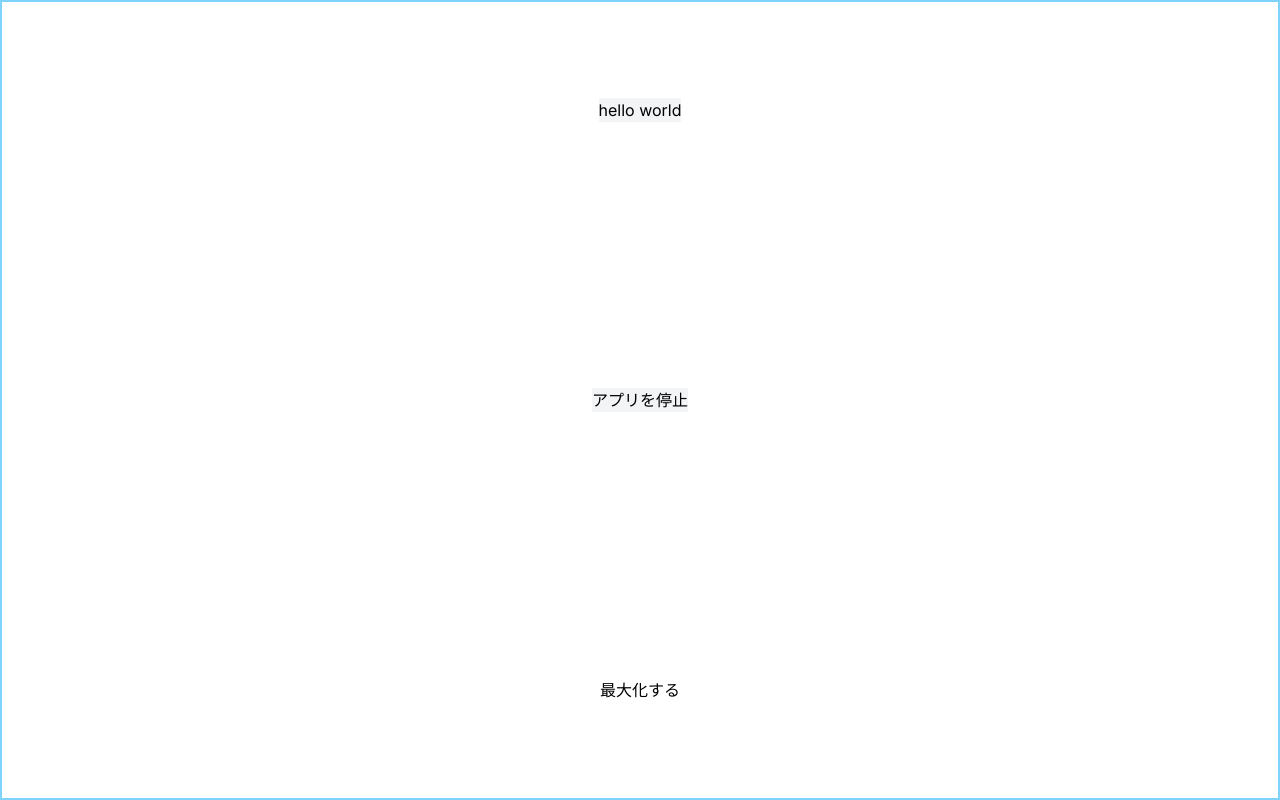
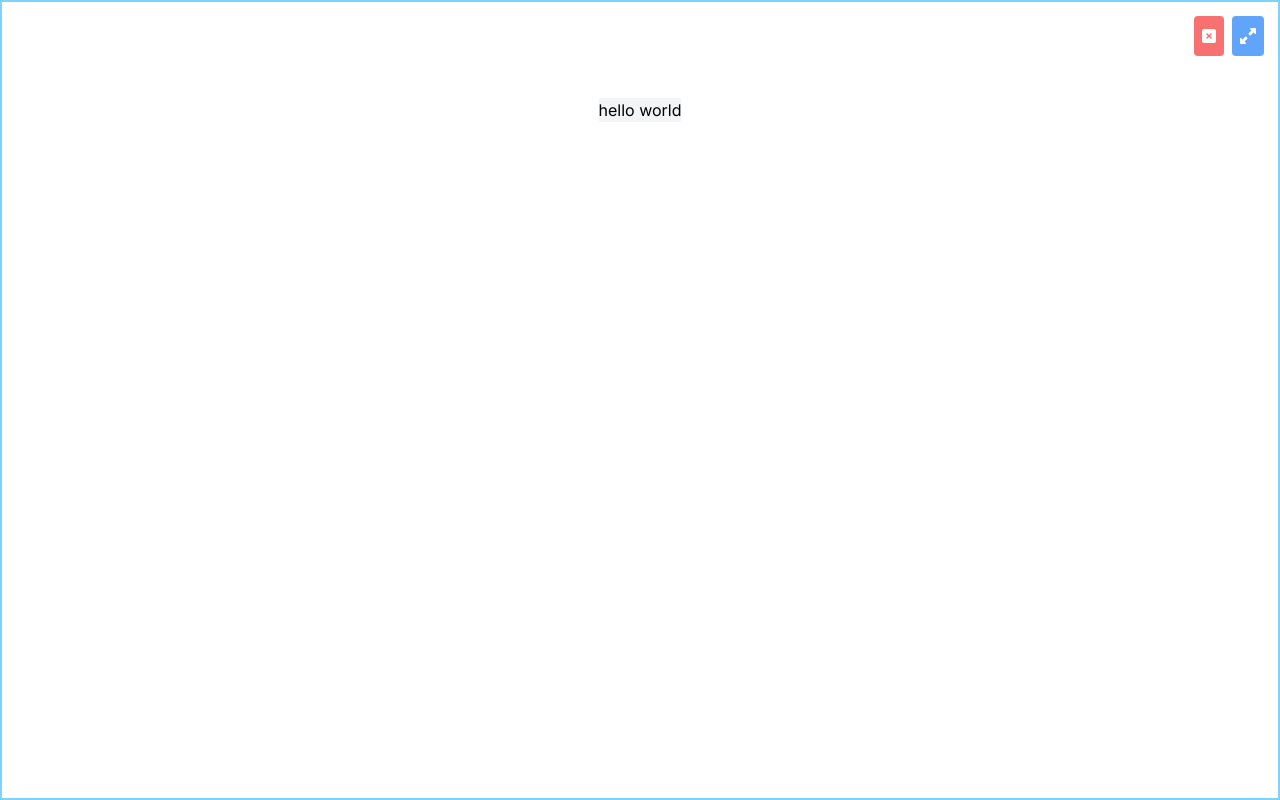
Before and after one commit to 01201617/electron-next-draw, a Next.js app: page / in a window 1280 px wide. Built offline with nearby package versions, Linux system fonts and the light colour scheme.

Commit message:
アイコンつけて、右上に配置

```diff
--- a/app/components/MaxWindowsButton.tsx
+++ b/app/components/MaxWindowsButton.tsx
@@ -1,5 +1,7 @@
 "use client";
-import { useEffect, useState } from "react";
+import { useState } from "react";
+import { FontAwesomeIcon } from "@fortawesome/react-fontawesome";
+import { faUpRightAndDownLeftFromCenter } from "@fortawesome/free-solid-svg-icons";
 
 export default function MaxWindowsButton() {
   const [isMaximized, setIsMaximized] = useState(false);
@@ -14,8 +16,11 @@
   };
 
   return (
-    <button onClick={handleToggleMaximize}>
-      {isMaximized ? "元のサイズに戻す" : "最大化する"}
+    <button
+      className="p-2 rounded bg-blue-400 text-white hover:bg-blue-700 focus:outline-none"
+      onClick={handleToggleMaximize}
+    >
+      <FontAwesomeIcon icon={faUpRightAndDownLeftFromCenter} />
     </button>
   );
 }
--- a/app/components/StopButton.tsx
+++ b/app/components/StopButton.tsx
@@ -1,5 +1,7 @@
 "use client";
 import { useEffect } from "react";
+import { FontAwesomeIcon } from "@fortawesome/react-fontawesome";
+import { faSquareXmark } from "@fortawesome/free-solid-svg-icons";
 
 export default function StopButton() {
   useEffect(() => {
@@ -18,8 +20,11 @@
     }
   }, []);
   return (
-    <button className="bg-gray-100" id="close-button">
-      アプリを停止
+    <button
+      className="p-2 rounded bg-red-400 text-white hover:bg-red-700 focus:outline-none"
+      id="close-button"
+    >
+      <FontAwesomeIcon icon={faSquareXmark} />
     </button>
   );
 }
--- a/app/page.tsx
+++ b/app/page.tsx
@@ -5,9 +5,11 @@
 export default function Home() {
   return (
     <main className="flex min-h-screen flex-col items-center justify-between p-24 border-2 border-sky-300">
+      <div className="absolute top-0 right-0 p-4 space-x-2">
+        <StopButton />
+        <MaxWindowsButton />
+      </div>
       <p className="bg-gray-100">hello world</p>
-      <StopButton />
-      <MaxWindowsButton />
     </main>
   );
 }
--- a/package.json
+++ b/package.json
@@ -11,6 +11,10 @@
     "lint": "next lint"
   },
   "dependencies": {
+    "@fortawesome/fontawesome-svg-core": "^6.5.2",
+    "@fortawesome/free-regular-svg-icons": "^6.5.2",
+    "@fortawesome/free-solid-svg-icons": "^6.5.2",
+    "@fortawesome/react-fontawesome": "^0.2.0",
     "electron-serve": "^1.3.0",
     "next": "14.2.1",
     "react": "^18",
```
Also changed, not shown: 1 other file (tests, documents, lock files or other folders).
